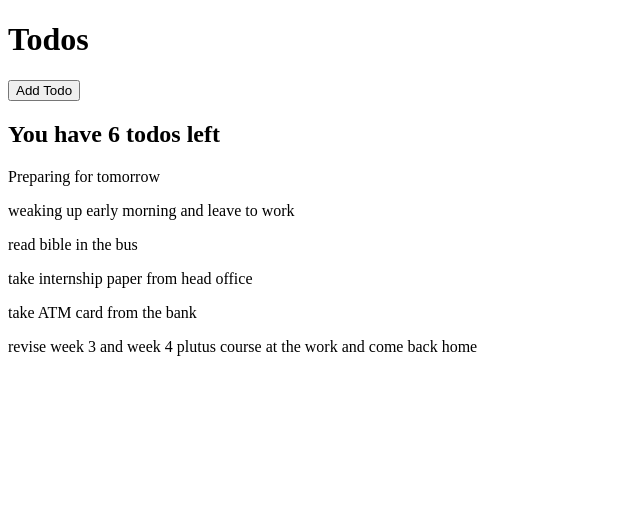
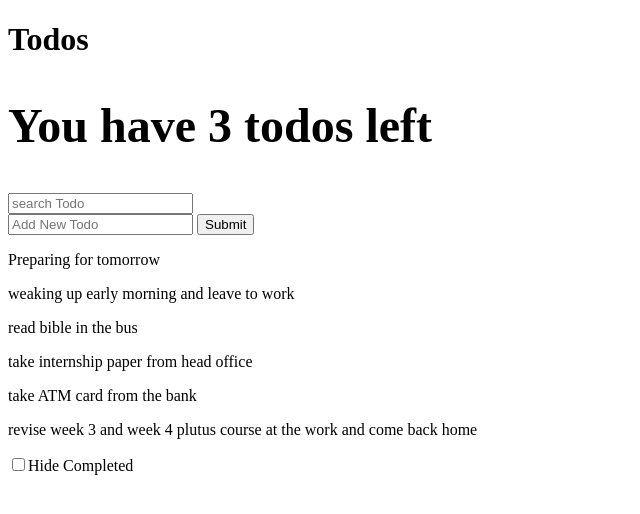
Before and after one commit to YeabsiraNigusse/Javascript, a plain HTML site: page todo-app/todo.html in a window 1280 px wide. Shown: the whole page, without its empty margins (0-640 px from the left). Drawn offline with Linux system fonts and the light colour scheme.

Commit message:
done with browser section

```diff
--- a/todo-app/todo.html
+++ b/todo-app/todo.html
@@ -4,9 +4,16 @@
     <head>
     </head>
     <body>
-        <h1>Todos</h1>
-
-         <button id="todo">Add Todo</button>
+        <h1 id="h2">Todos</h1>
+        <input type="text" placeholder="search Todo" id="search"><br>
+       <form id="add-form">
+        <input type="text" placeholder="Add New Todo" id="add-input" name="newTodo">
+        <button id="add-button" type="submit" value="Submit">Submit</button>
+       </form>
+         <div id="todo"></div>
+         <label>
+            <input type="checkbox" name="" id="checkbox">Hide Completed
+         </label>
         <script src="todos-function.js"></script>
         <script src="todo.js"></script>
     </body>
--- a/todo-app/todo.js
+++ b/todo-app/todo.js
@@ -2,7 +2,7 @@
 const todos = [
     {
         text: 'Preparing for tomorrow',
-        completed: false
+        completed: true
     },
     {
         text: 'weaking up early morning and leave to work',
@@ -14,11 +14,11 @@ const todos = [
     },
     {
         text: 'take internship paper from head office',
-        completed: false
+        completed: true
     },
     {
         text:'take ATM card from the bank',
-        completed:false
+        completed:true
     },
     {
         text:'revise week 3 and week 4 plutus course at the work and come back home',
@@ -41,24 +41,72 @@ const getThingsTodo = function(todos){
 }
 const p1 = document.createElement('h2');
 p1.textContent = `You have ${getThingsTodo(todos).length} todos left`;
-document.querySelector('body').appendChild(p1);
+document.querySelector('#h2').appendChild(p1);
 
 
 // get every todos
 
-todos.forEach(function (todo){
-    let p = document.createElement('p');
-    p.textContent = todo.text;
-    document.querySelector('body').appendChild(p);
+// todos.forEach(function (todo){
+//     let p = document.createElement('p');
+//     p.textContent = todo.text;
+//     document.querySelector('body').appendChild(p);
+// })
+
+const filters = {
+    searchtodo: '',
+    hideCompleted: false
+}
+const renderTodo = function(todos, filters){
+    let filteredTodos = todos.filter(function (todo){
+        return todo.text.toLowerCase().includes(filters.searchtodo.toLowerCase())
+    })
+
+    filteredTodos = todos.filter(function (todo){
+        if (filters.hideCompleted){
+            return !todo.completed
+        }else{
+            return true
+        }
+    })
+    //console.log(filteredTodos)
+    document.querySelector('#todo').innerHTML = ''
+
+    filteredTodos.forEach(function (todo){
+        let newElem = document.createElement('p')
+        newElem.textContent = todo.text
+        document.querySelector('#todo').appendChild(newElem)
+    })
+}
+
+renderTodo(todos, filters)
+// handling user interaction
+document.querySelector('#add-form').addEventListener('submit', function (e){//accessing a user data from a form
+    e.preventDefault()
+    //console.log(e.target.elements.newTodo.value)//helps to access specific finput of a form
+
+    todos.push({
+        text: e.target.elements.newTodo.value,
+        completed: false
+    })
+
+    console.log(todos)
+    renderTodo(todos, filters)
+    e.target.elements.newTodo.value = ''
 })
 
+document.querySelector('#search').addEventListener('input', function(e){
 
-// handling user interaction
+    filters.searchtodo = e.target.value
+    renderTodo(todos, filters)
 
-document.querySelector('button').addEventListener('click',function (e){
-    console.log('learning about user interaction')
 })
+document.querySelector('#checkbox').addEventListener('change', function (e){
+    console.log(e.target.checked)
+    if (e.target.checked == true){
+        filters.hideCompleted = true
+    }else{
+        filters.hideCompleted = false
+    }
+    renderTodo(todos, filters)
 
-document.querySelector('#todo').addEventListener('click', function (e){
-    e.target.textContent = 'Clicked'
 })
```
Also changed, not shown: notes-app/notes-app.js (+5 -5 lines).
